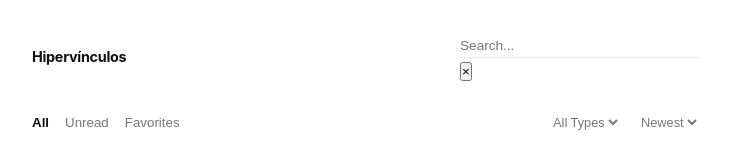
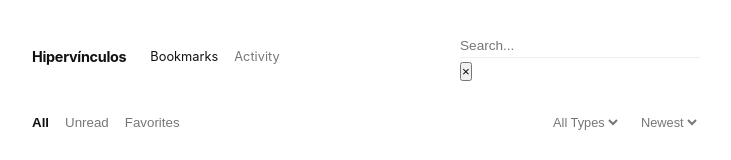
Before and after one commit to akielbowicz/hipervinculos, a website: page index.html in a window 1280 px wide. Shown: the top 160 px of the page, without its empty margins (274-1005 px from the left). Drawn offline with Linux system fonts and the light colour scheme; no server answers.

Commit message:
feat(ui): add navigation between bookmarks and activity pages
Amp-Thread-ID: https://ampcode.com/threads/T-019bd405-bf60-75f9-a790-26ab671e14bf
Co-authored-by: Amp <amp@ampcode.com>

```diff
--- a/assets/styles.css
+++ b/assets/styles.css
@@ -46,6 +46,28 @@ body {
   display: flex;
   justify-content: space-between;
   align-items: center;
+}
+
+.header-left {
+  display: flex;
+  align-items: center;
+  gap: 1.5rem;
+}
+
+.header-nav {
+  display: flex;
+  gap: 1rem;
+}
+
+.nav-link {
+  font-size: 0.8rem;
+  color: var(--text-secondary);
+  text-decoration: none;
+}
+
+.nav-link.active,
+.nav-link:hover {
+  color: var(--text-primary);
 }
 
 .logo {
--- a/index.html
+++ b/index.html
@@ -12,7 +12,13 @@
     <!-- Header -->
     <header class="header">
       <div class="header-content">
-        <h1 class="logo">Hipervínculos</h1>
+        <div class="header-left">
+          <h1 class="logo">Hipervínculos</h1>
+          <nav class="header-nav">
+            <a href="index.html" class="nav-link active">Bookmarks</a>
+            <a href="activity.html" class="nav-link">Activity</a>
+          </nav>
+        </div>
         <div class="search-container">
           <input
             type="search"
```
